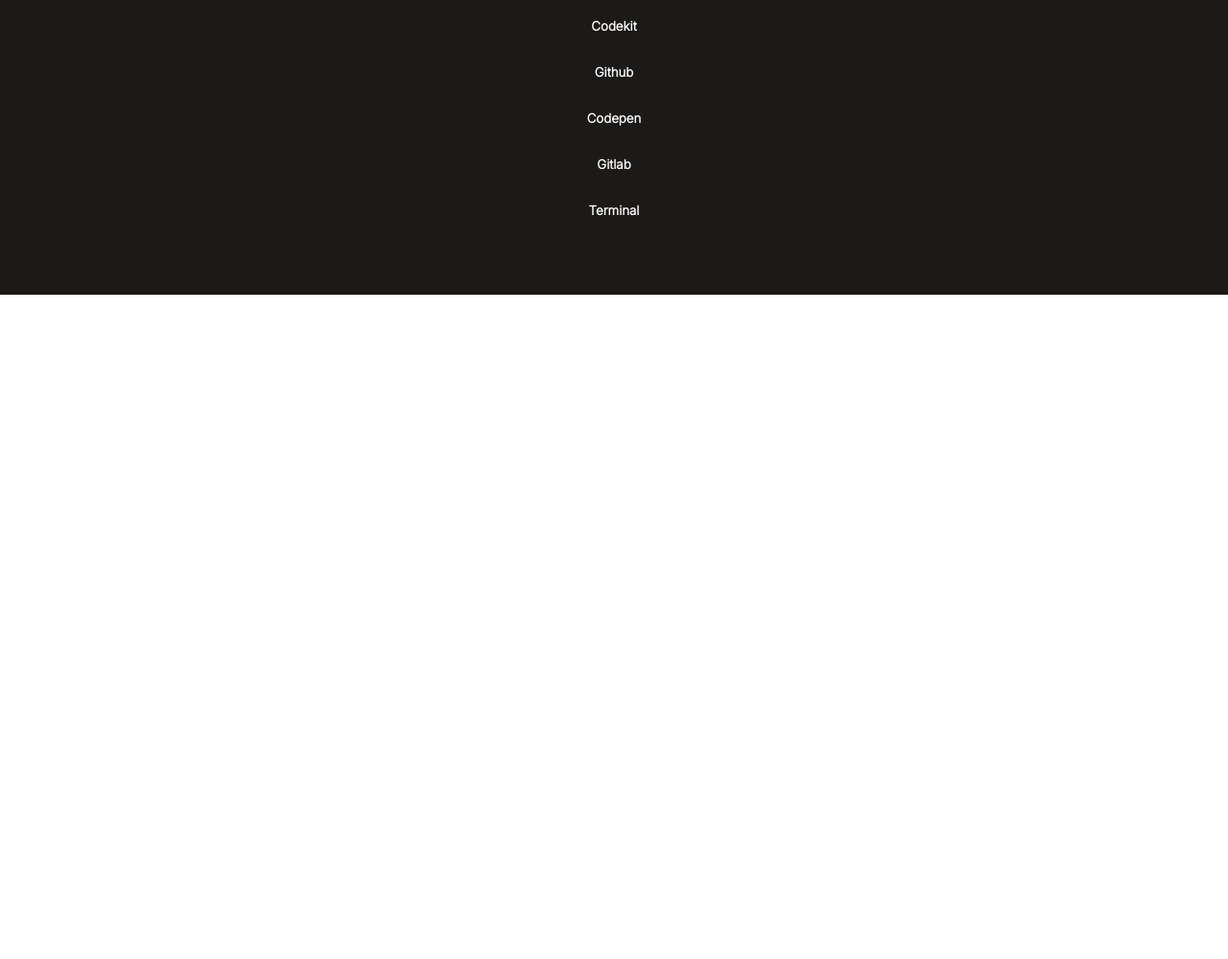
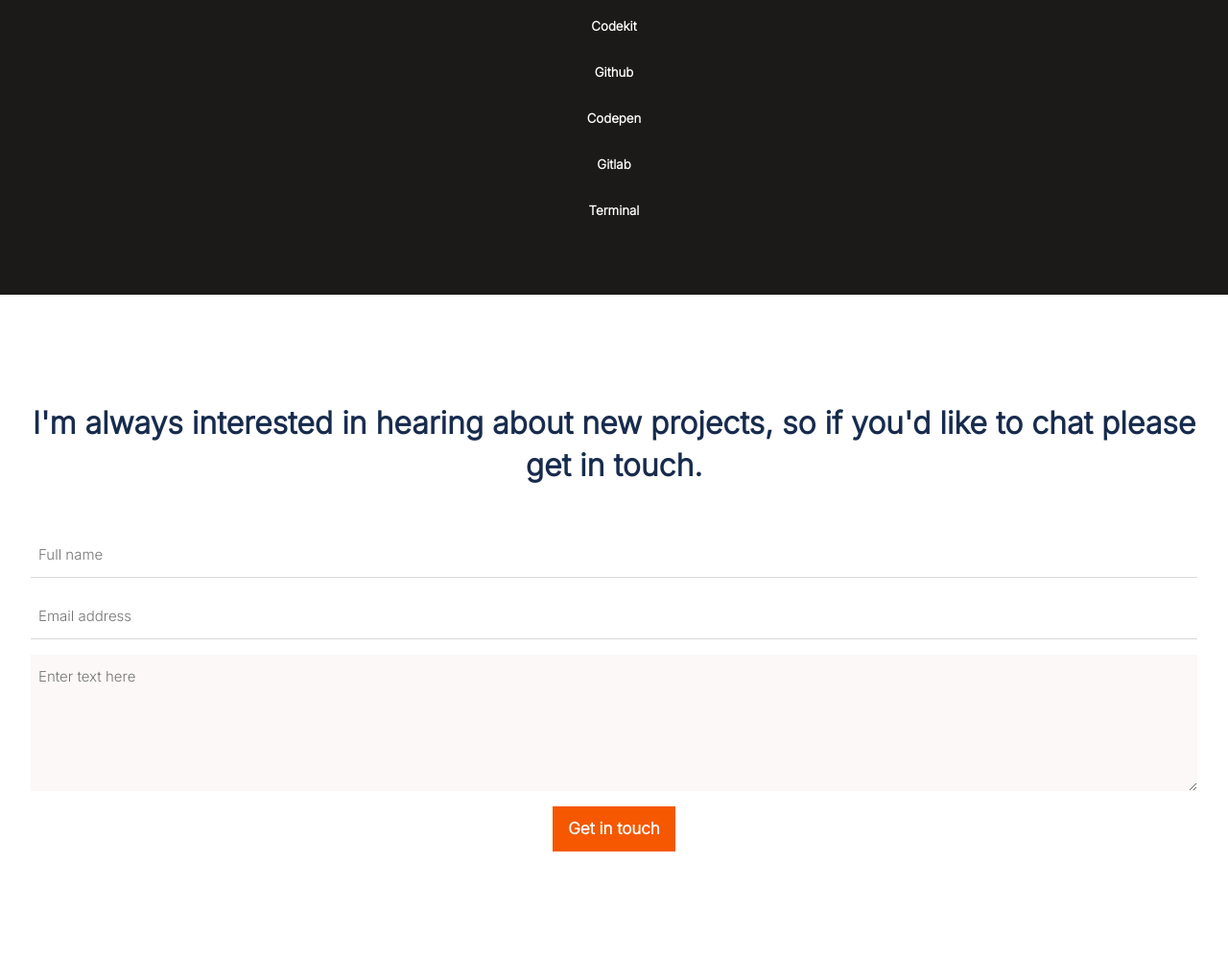
Before and after one commit to Iqbal-Elham/personal_portfolio, a website: page index.html in a window 1280 px wide. Shown: the part 6454-7453 px from the top of the page at 96% size. Before the commit the page ends 6761 px from the top, so only its background shows below. Drawn offline with Linux system fonts and the light colour scheme.

Commit message:
Added the contact form and designed it

```diff
--- a/assets/css/style.css
+++ b/assets/css/style.css
@@ -11,7 +11,7 @@
   flex-direction: column;
 }
 
-.header_app > * {
+.header_app>* {
   flex: 1 1 auto;
 }
 
@@ -102,7 +102,7 @@
   padding: 1.8rem;
 }
 
-.works > h1 {
+.works>h1 {
   font-family: 'Crete Round', 'cursive', Times, serif;
   font-style: normal;
   font-weight: 400;
@@ -113,7 +113,7 @@
   margin: 5rem 0 1rem 0;
 }
 
-.works > hr {
+.works>hr {
   width: 100%;
   margin: 3rem auto;
 }
@@ -313,3 +313,65 @@
   background: #e05304;
   color: white;
 }
+
+.contact {
+  display: flex;
+  flex-direction: column;
+  justify-content: center;
+  padding: 2rem;
+  margin-top: 5rem;
+}
+
+.contact h1 {
+  font-family: 'Inter';
+  font-style: normal;
+  font-weight: 700;
+  font-size: 32px;
+  line-height: 44px;
+  text-align: center;
+  color: #172B4D;
+}
+
+.contact-form {
+  display: flex;
+  flex-direction: column;
+  justify-content: center;
+  gap: 1rem;
+  margin-top: 3rem;
+  margin-bottom: 5rem;
+}
+
+.input-field {
+  padding: 0.7rem 0.5rem;
+  border: 0;
+  border-bottom: 1px solid #DBD8D7;
+  font-family: 'Inter';
+  font-style: normal;
+  font-weight: 400;
+  font-size: 15px;
+  line-height: 24px;
+}
+
+.textarea-field {
+  border: none;
+  background: #FBF8F7;
+  padding: 00.7rem 0.5rem;
+  font-family: 'Inter';
+  font-style: normal;
+  font-weight: 400;
+  font-size: 15px;
+  line-height: 24px;
+}
+
+.contact-button {
+  border: none;
+  color: #fff;
+  font-family: 'Inter';
+  font-style: normal;
+  font-weight: 900;
+  font-size: 17px;
+  line-height: 24px;
+  padding: 0.7rem 1rem;
+  margin: auto;
+  background-color: #f55800;
+}
--- a/index.html
+++ b/index.html
@@ -1,26 +1,19 @@
 <!DOCTYPE html>
 <html lang="en">
+
 <head>
   <meta charset="UTF-8" />
   <meta http-equiv="X-UA-Compatible" content="IE=edge" />
   <meta name="viewport" content="width=device-width, initial-scale=1.0" />
   <link rel="stylesheet" href="./assets/css/style.css" />
-    <link
-      href="https://fonts.googleapis.com/css?family=Crete Round"
-      rel="stylesheet"
-    />
+  <link href="https://fonts.googleapis.com/css?family=Crete Round" rel="stylesheet" />
   <link rel="preconnect" href="https://fonts.googleapis.com" />
   <link rel="preconnect" href="https://fonts.gstatic.com" crossorigin />
-    <link
-      href="https://fonts.googleapis.com/css2?family=Inter:wght@300&display=swap"
-      rel="stylesheet"
-    />
-    <link
-      rel="stylesheet"
-      href="https://cdnjs.cloudflare.com/ajax/libs/font-awesome/6.2.0/css/all.min.css"
-    />
+  <link href="https://fonts.googleapis.com/css2?family=Inter:wght@300&display=swap" rel="stylesheet" />
+  <link rel="stylesheet" href="https://cdnjs.cloudflare.com/ajax/libs/font-awesome/6.2.0/css/all.min.css" />
   <title>Personal Portfolio</title>
 </head>
+
 <body>
   <div class="header_app">
     <header class="top_header">
@@ -75,7 +68,9 @@
           <li>bootstrap</li>
           <li>Ruby</li>
         </ul>
-          <button><h4>See Project</h4></button>
+        <button>
+          <h4>See Project</h4>
+        </button>
       </div>
       <div class="project">
         <div class="head_card">
@@ -184,46 +179,79 @@
     <hr />
     <div class="all_skills">
       <ul>
-          <li
-            class="skill"
-            style="list-style-image: url(./assets/images/diamond.png)"
-          >
+        <li class="skill" style="list-style-image: url(./assets/images/diamond.png)">
           <h1>Language</h1>
           <ul>
-              <li><h5>Javascript</h5></li>
-              <li><h5>Ruby</h5></li>
-              <li><h5>Html</h5></li>
-              <li><h5>Css</h5></li>
+            <li>
+              <h5>Javascript</h5>
+            </li>
+            <li>
+              <h5>Ruby</h5>
+            </li>
+            <li>
+              <h5>Html</h5>
+            </li>
+            <li>
+              <h5>Css</h5>
+            </li>
           </ul>
         </li>
-          <li
-            class="skill"
-            style="list-style-image: url(./assets/images/rect.png)"
-          >
+        <li class="skill" style="list-style-image: url(./assets/images/rect.png)">
           <h1>Frameworks</h1>
           <ul>
-              <li><h5>Bootstrap</h5></li>
-              <li><h5>Ruby on Rails</h5></li>
-              <li><h5>RSPec</h5></li>
-              <li><h5>CapyBara</h5></li>
-              <li><h5>Selenium</h5></li>
+            <li>
+              <h5>Bootstrap</h5>
+            </li>
+            <li>
+              <h5>Ruby on Rails</h5>
+            </li>
+            <li>
+              <h5>RSPec</h5>
+            </li>
+            <li>
+              <h5>CapyBara</h5>
+            </li>
+            <li>
+              <h5>Selenium</h5>
+            </li>
           </ul>
         </li>
-          <li
-            class="skill"
-            style="list-style-image: url(./assets/images/circld.png)"
-          >
+        <li class="skill" style="list-style-image: url(./assets/images/circld.png)">
           <h1>Skills</h1>
           <ul>
-              <li><h5>Codekit</h5></li>
-              <li><h5>Github</h5></li>
-              <li><h5>Codepen</h5></li>
-              <li><h5>Gitlab</h5></li>
-              <li><h5>Terminal</h5></li>
+            <li>
+              <h5>Codekit</h5>
+            </li>
+            <li>
+              <h5>Github</h5>
+            </li>
+            <li>
+              <h5>Codepen</h5>
+            </li>
+            <li>
+              <h5>Gitlab</h5>
+            </li>
+            <li>
+              <h5>Terminal</h5>
+            </li>
           </ul>
         </li>
       </ul>
     </div>
   </section>
+  <footer class="contact">
+    <h1>
+      I'm always interested in hearing about new projects, so if you'd like to
+      chat please get in touch.
+    </h1>
+    <form action="" method="post" class="contact-form">
+      <input maxlength="30" type="text" placeholder="Full name" class="input-field" required />
+      <input type="email" placeholder="Email address" class="input-field" required />
+      <textarea maxlength="500" name="" id="" cols="30" rows="5" placeholder="Enter text here" class="textarea-field"
+        required></textarea>
+        <button type="submit" class="contact-button">Get in touch</button>
+    </form>
+  </footer>
 </body>
+
 </html>
```
Lines whose indentation alone changed are shown as unchanged.
